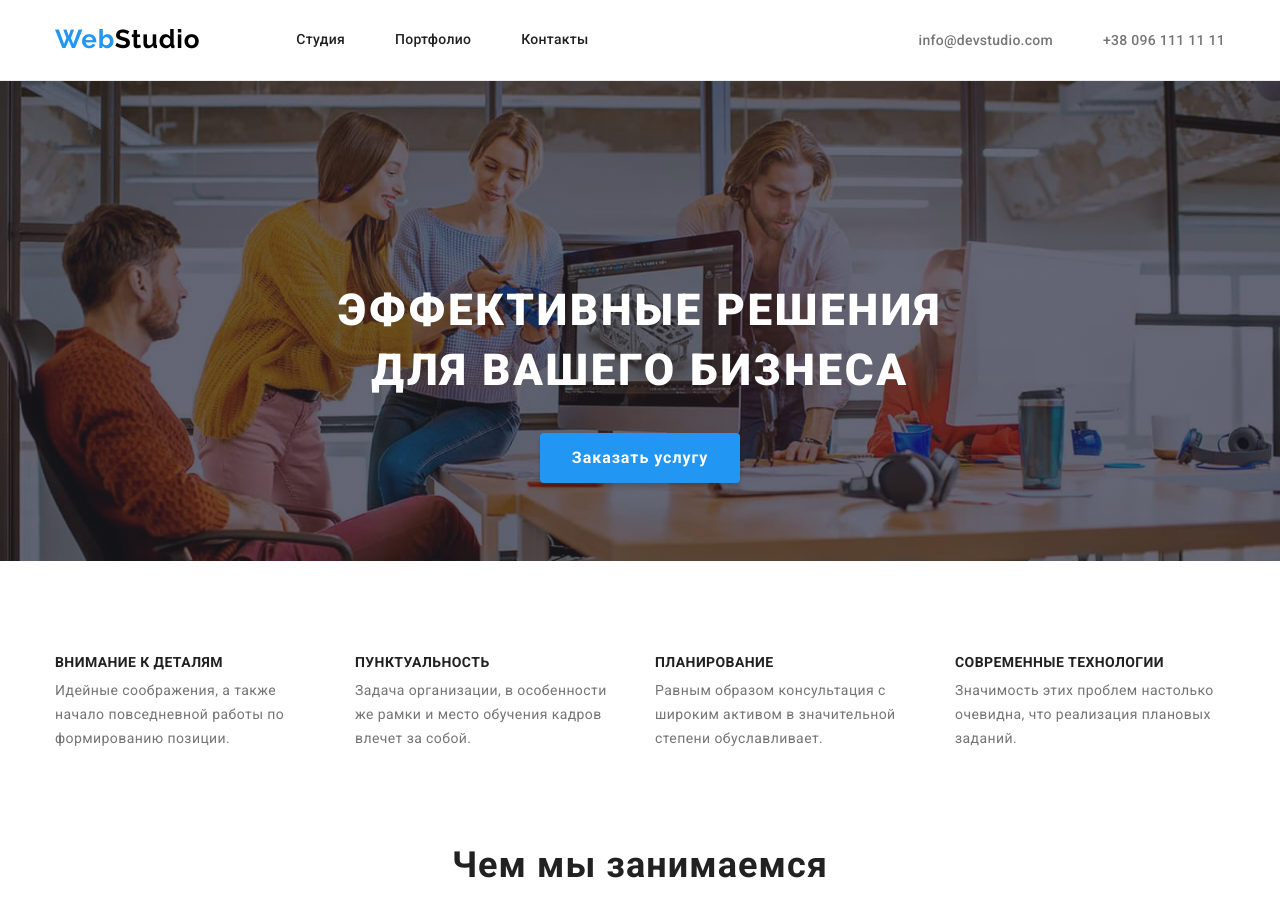
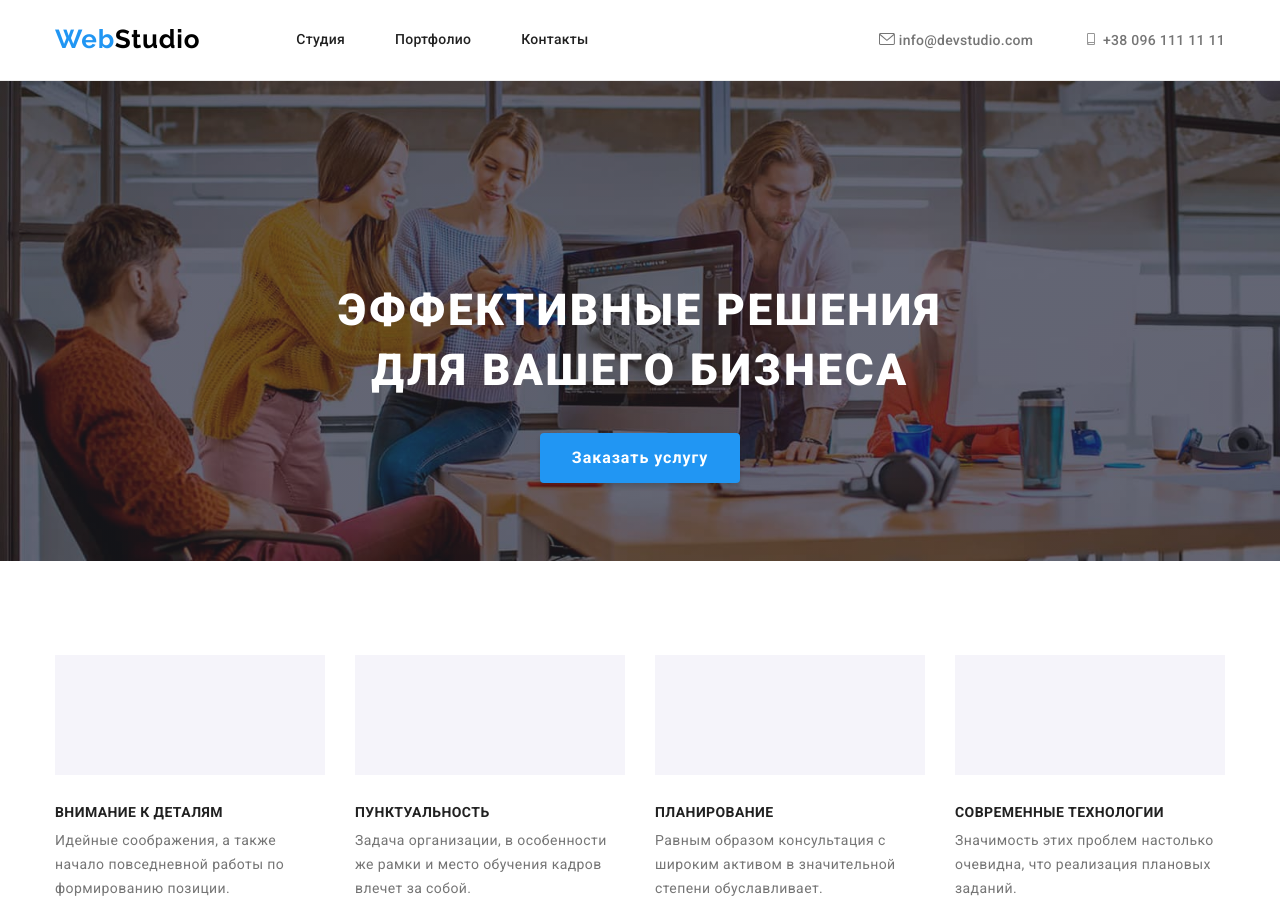
Before and after one commit to IvanSytnik/goit-markup-hw-08, a plain HTML site: page index.html in a window 1280 px wide. Shown: the top 904 px of the page. Drawn offline with nearby package versions, Linux system fonts and the light colour scheme.

Commit message:
Иконки в шапке

```diff
--- a/css/style.css
+++ b/css/style.css
@@ -189,6 +189,18 @@ header {
 .advantage-element {
   width: 270px;
   margin-right: 30px;
+
+}
+
+.advantage-element::before{
+  content: "";
+  display: block;
+  height: 120px;
+  background-position: center;
+  background-repeat: no-repeat;
+  background-size: contain;
+  background-color: var(--team-background);
+  margin-bottom: 30px;
 
 }
 
--- a/index.html
+++ b/index.html
@@ -29,8 +29,12 @@
 
 
                     <ul class="contacts">
-                        <li class="menu-item"> <a class="contacts-link link" href="mailto:info@devstudio.com">info@devstudio.com</a></li>
-                        <li class="menu-item"> <a class="contacts-link link" href="tel:+380961111111">+38 096 111 11 11</a></li>
+                        <li class="menu-item"> <a class="contacts-link link" href="mailto:info@devstudio.com">
+                            <svg class="contacts-icon" width="16" height="12" > <use href="./images/sprite.svg#icon-envelope" ></use> </svg>
+                            info@devstudio.com</a></li>
+                        <li class="menu-item"> <a class="contacts-link link" href="tel:+380961111111">
+                            <svg class="contacts-icon" width="16" height="12" > <use href="./images/sprite.svg#icon-smartphone" ></use> </svg>
+                            +38 096 111 11 11</a></li>
                     </ul>
 
 
@@ -51,6 +55,7 @@
                 <h2 class="title-hidden">Наши преимущества</h2>
                 <ul class="advantage">
                     <li class="advantage-element">
+
                         <h3 class="advantage-title">Внимание к деталям </h3>
                         <p class="advantage-text">Идейные соображения, а также начало повседневной работы по формированию позиции.</p>
                     </li>
```
Also changed, not shown: images/sprite.svg (added).
